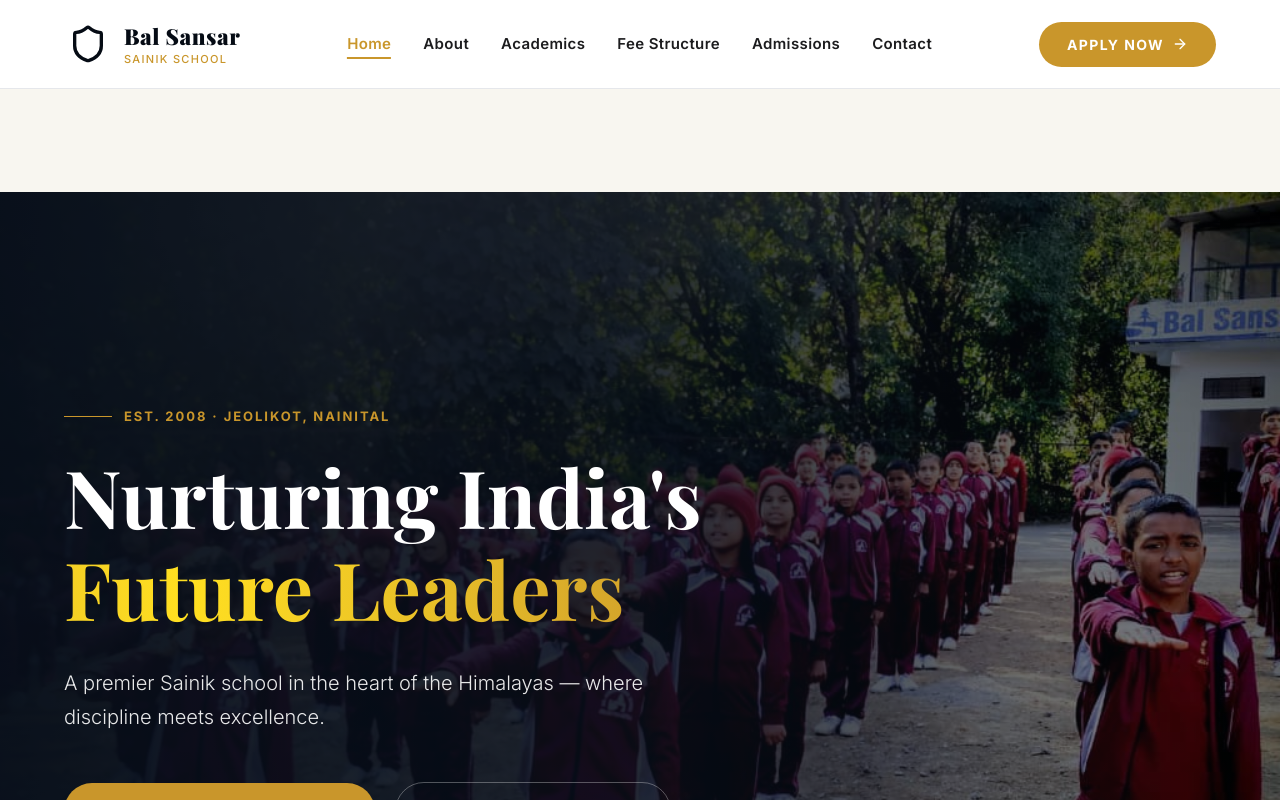
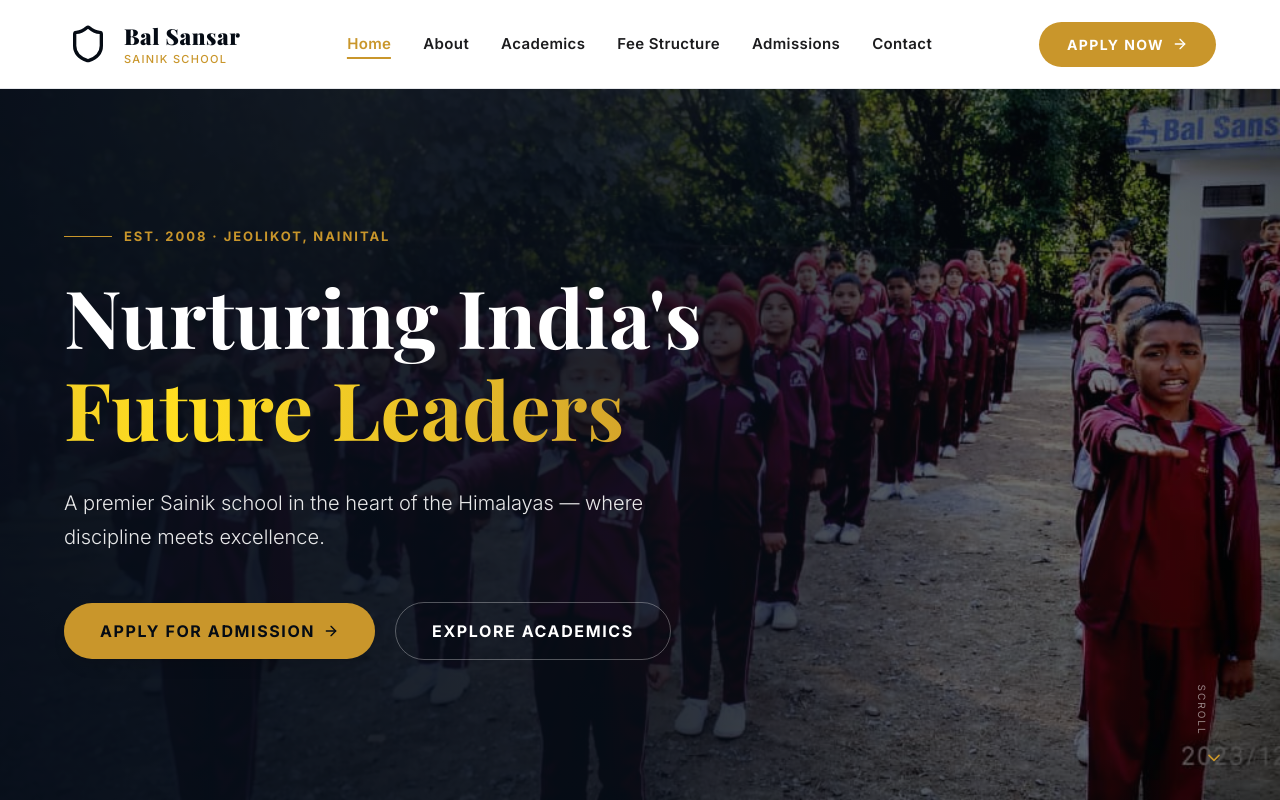
Before and after one commit to Bal-Sanskar-Sainik-School/Bal-Sanskar-Sainik-School-Website, a Next.js app: page / in a window 1280 px wide. Shown: the top 800 px of the page. Built offline with nearby package versions, Linux system fonts and the light colour scheme.

Commit message:
Implemented hero section issue successfully

```diff
--- a/app/globals.css
+++ b/app/globals.css
@@ -322,12 +322,6 @@
     padding-bottom: 80px;
   }
 
-  main {
-    padding-top: 0 !important;
-    overflow-x: hidden;
-  }
-
-  /* Ensure all sections don't overflow */
   section {
     overflow-x: hidden;
   }
@@ -336,7 +330,14 @@
 /* Add top padding only on tablet and desktop */
 @media (min-width: 769px) {
   main {
-    padding-top: 6rem;
+    padding-top: 0 !important;
+  }
+}
+
+/* Mobile: no extra top padding, hero handles it */
+@media (max-width: 768px) {
+  main {
+    padding-top: 0 !important;
   }
 }
 
--- a/app/layout.tsx
+++ b/app/layout.tsx
@@ -59,7 +59,7 @@
     <html lang="en" className={`${headingFont.variable} ${bodyFont.variable}`}>
       <body className="antialiased">
         <Navbar />
-        <main>{children}</main>
+        <main className="pt-0">{children}</main>
         <Footer />
         <MobileBottomNav />
       </body>
--- a/components/Hero.tsx
+++ b/components/Hero.tsx
@@ -32,7 +32,7 @@
       <div className="absolute inset-0 bg-navy-dark/40 mix-blend-multiply z-[1]" />
 
       {/* Main Content */}
-      <div className="relative z-10 w-full max-w-[1400px] mx-auto px-4 sm:px-6 lg:px-16 flex flex-col justify-center h-full pt-20 md:pt-16">
+      <div className="relative z-10 w-full max-w-[1400px] mx-auto px-4 sm:px-6 lg:px-16 flex flex-col justify-center h-full pt-[72px] md:pt-[88px]">
         <div className="max-w-4xl text-left">
           {/* Badge */}
           <motion.div
```
